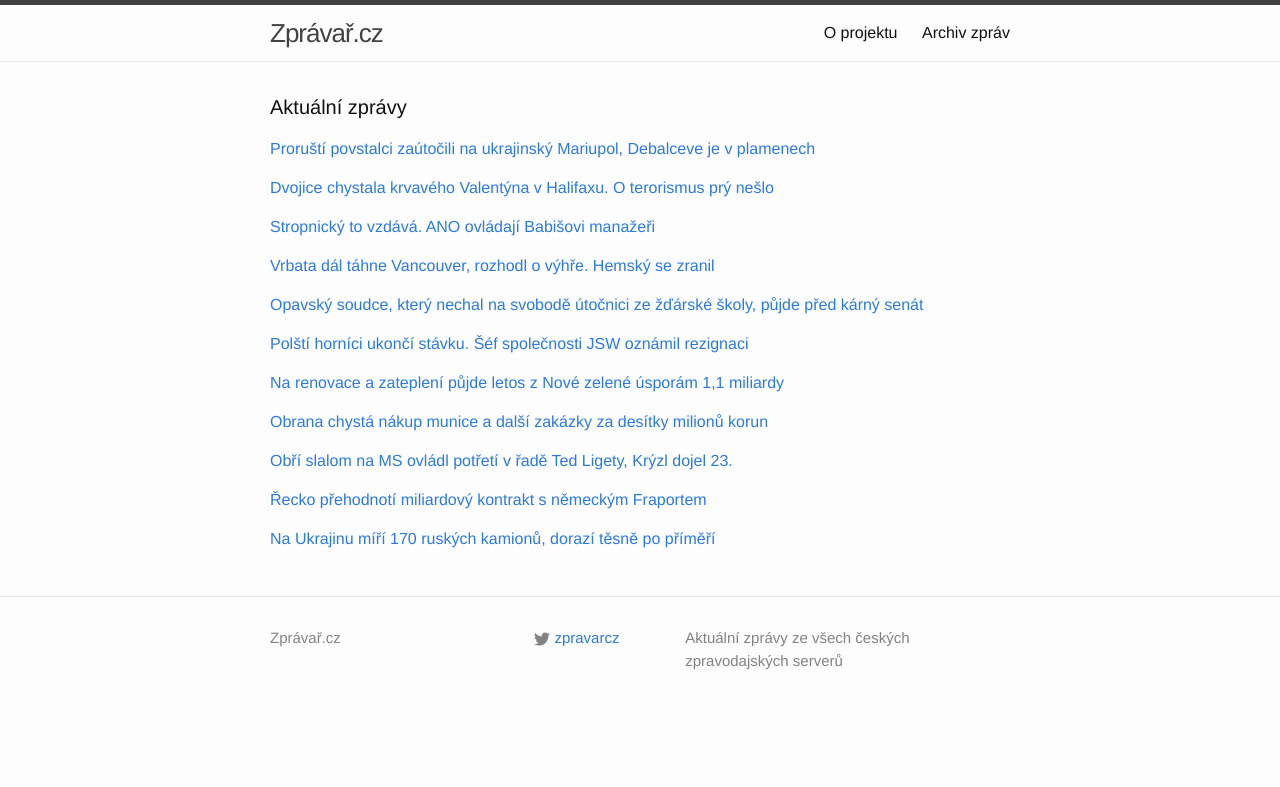
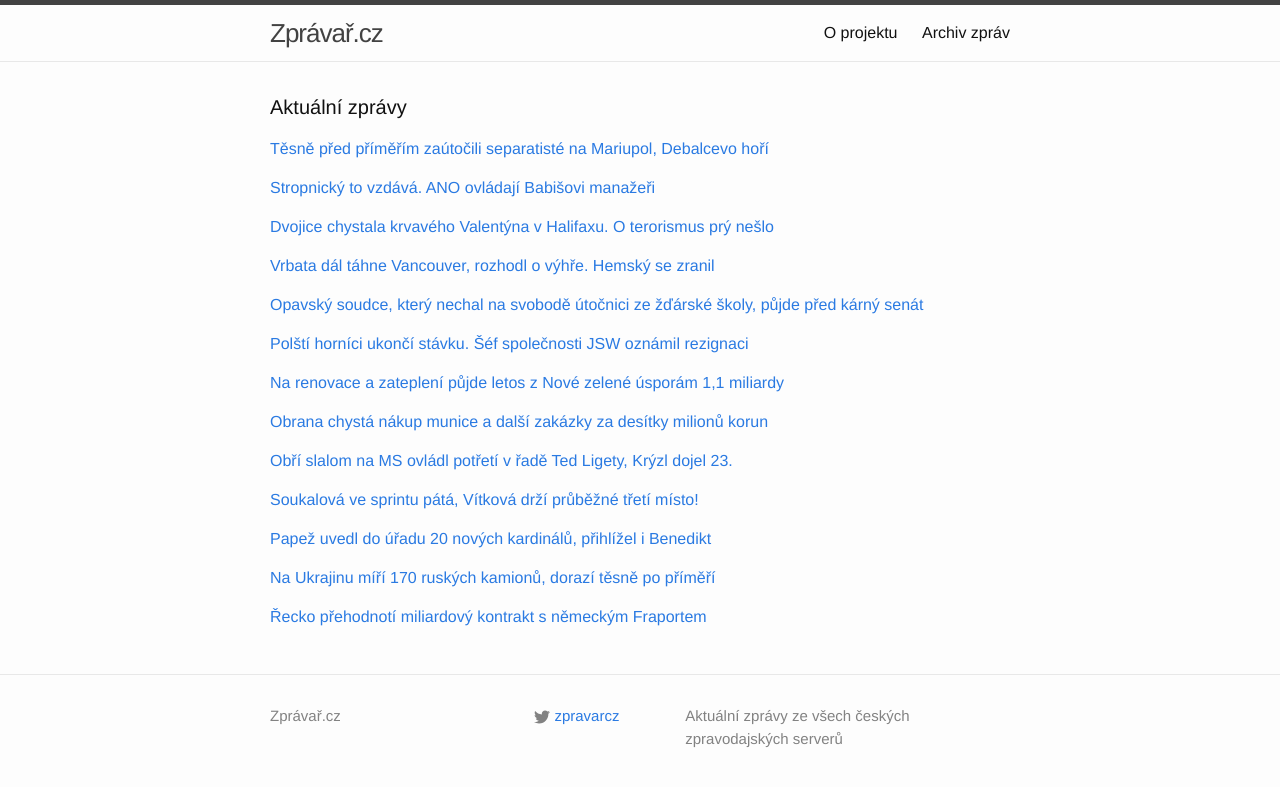
Before and after one commit to adliska/zpravar, a Jekyll site: the page built from index.html, in a window 1280 px wide. Shown: the top 787 px of the page. Built offline with Jekyll 4.4.1, drawn with Linux system fonts in a browser that asks for light colours.

Commit message:
zpravar news update

```diff
--- a/index.html
+++ b/index.html
@@ -5,9 +5,11 @@ layout: default
 <div class="home">
     <h1 class="page-heading">Aktuální zprávy</h1>
 
-<p><a href="javascript:;" onclick="toggle_visibility('zpravy0')">Proruští povstalci zaútočili na ukrajinský Mariupol, Debalceve je v plamenech</a></p>
+<p><a href="javascript:;" onclick="toggle_visibility('zpravy0')">Těsně před příměřím zaútočili separatisté na Mariupol, Debalcevo hoří</a></p>
 <div id="zpravy0" style="display:none">
 <ul>
+<li><a href=http://www.novinky.cz/zahranicni/evropa/361683-tesne-pred-primerim-zautocili-separatiste-na-mariupol-debalcevo-hori.html>Těsně před příměřím zaútočili separatisté na Mariupol, Debalcevo hoří - www.novinky.cz</a></li>
+<li><a href=http://www.ceskatelevize.cz/ct24/svet/301678-debalceve-vola-o-pomoc-cele-mesto-hori-a-hrozi-mu-naproste-zniceni/>Debalceve volá o pomoc: Celé město hoří a hrozí mu naprosté zničení - www.ceskatelevize.cz</a></li>
 <li><a href=http://zahranicni.ihned.cz/evropa-slovensko/c1-63534760-prorusti-povstalci-zautocili-na-ukrajinsky-mariupol-debalceve-je-v-plamenech>Proruští povstalci zaútočili na ukrajinský Mariupol, Debalceve je v plamenech - zahranicni.ihned.cz</a></li>
 <li><a href=http://zpravy.e15.cz/zahranicni/udalosti/povstalci-chteji-dobyt-mariupol-nez-zacne-platit-primeri-ostreluji-i-debalceve-1162960>Povstalci chtějí dobýt Mariupol, než začne platit příměří. Ostřelují i Debalceve - zpravy.e15.cz</a></li>
 <li><a href=http://www.ceskenoviny.cz/zpravy/zpravy/povstalci-den-pred-primerim-utoci-na-mariupol-debalceve-hori/1181322>Povstalci den před příměřím útočí na Mariupol, Debalceve hoří - www.ceskenoviny.cz</a></li>
@@ -29,8 +31,19 @@ layout: default
 <li><a href=http://www.novinky.cz/zahranicni/evropa/361679-porosenko-dohoda-o-ukonceni-valky-je-ohrozena.html>Porošenko: Dohoda o ukončení války je ohrožena - www.novinky.cz</a></li>
 <li><a href=http://www.novinky.cz/zahranicni/evropa/361678-rusko-predlozilo-rade-bezpecnosti-rezoluci-o-primeri-hlasovat-se-ma-v-nedeli.html>Rusko předložilo Radě bezpečnosti rezoluci o příměří, hlasovat se má v neděli - www.novinky.cz</a></li>
 </ul>
-</div><p><a href="javascript:;" onclick="toggle_visibility('zpravy1')">Dvojice chystala krvavého Valentýna v Halifaxu. O terorismus prý nešlo</a></p>
+</div><p><a href="javascript:;" onclick="toggle_visibility('zpravy1')">Stropnický to vzdává. ANO ovládají Babišovi manažeři</a></p>
 <div id="zpravy1" style="display:none">
+<ul>
+<li><a href=http://echo24.cz/a/i8cMe>Stropnický to vzdává. ANO ovládají Babišovi manažeři - echo24.cz</a></li>
+<li><a href=http://www.ceskatelevize.cz/ct24/domaci/301685-dvojkou-ano-bude-zrejme-faltynek-stropnicky-se-rozhodl-nekandidovat/>Dvojkou ANO bude zřejmě Faltýnek. Stropnický se rozhodl nekandidovat - www.ceskatelevize.cz</a></li>
+<li><a href=http://www.ceskatelevize.cz/ct24/domaci/301685-dvojkou-hnuti-ano-bude-zrejme-faltynek-stropnicky-se-rozhodl-nekandidovat/>Dvojkou hnutí ANO bude zřejmě Faltýnek. Stropnický se rozhodl nekandidovat - www.ceskatelevize.cz</a></li>
+<li><a href=http://domaci.ihned.cz/c1-63535790-martin-stropnicky-nebude-kandidovat-na-pozici-prvniho-mistopredsedy-ano>Martin Stropnický nebude kandidovat na pozici prvního místopředsedy ANO - domaci.ihned.cz</a></li>
+<li><a href=http://zpravy.e15.cz/domaci/politika/stropnicky-nebude-kandidovat-na-prvniho-mistopredsedu-ano-1162957>Stropnický nebude kandidovat na prvního místopředsedu ANO - zpravy.e15.cz</a></li>
+<li><a href=http://www.ceskenoviny.cz/zpravy/zpravy/stropnicky-nebude-kandidovat-na-prvniho-mistopredsedu-ano/1181295>Stropnický nebude kandidovat na prvního místopředsedu ANO - www.ceskenoviny.cz</a></li>
+<li><a href=http://www.denik.cz/z_domova/stropnicky-nebude-kandidovat-na-prvniho-mistopredsedu-ano-20150214.html>Stropnický nebude kandidovat na prvního místopředsedu ANO - www.denik.cz</a></li>
+</ul>
+</div><p><a href="javascript:;" onclick="toggle_visibility('zpravy2')">Dvojice chystala krvavého Valentýna v Halifaxu. O terorismus prý nešlo</a></p>
+<div id="zpravy2" style="display:none">
 <ul>
 <li><a href=http://www.ceskatelevize.cz/ct24/svet/301679-dvojice-chystala-krvaveho-valentyna-v-halifaxu-o-terorismus-pry-neslo/>Dvojice chystala krvavého Valentýna v Halifaxu. O terorismus prý nešlo - www.ceskatelevize.cz</a></li>
 <li><a href=http://www.ceskatelevize.cz/ct24/svet/301679-dvojice-chystala-krvavy-valentin-v-halifaxu-o-terorismus-pry-neslo/>Dvojice chystala krvavý Valentin v Halifaxu. O terorismus prý nešlo - www.ceskatelevize.cz</a></li>
@@ -39,17 +52,6 @@ layout: default
 <li><a href=http://www.ceskenoviny.cz/zpravy/zpravy/kanadska-policie-pry-zmarila-plan-strelby-do-davu/1181288>Kanadská policie prý zmařila plán střelby do davu - www.ceskenoviny.cz</a></li>
 <li><a href=http://zpravy.aktualne.cz/zahranici/kanadska-policie-zmarila-plan-strelby-do-davu/r~0562705cb41311e490f70025900fea04/>Kanadská policie zmařila plán střelby do davu - zpravy.aktualne.cz</a></li>
 <li><a href=http://www.novinky.cz/zahranicni/amerika/361680-kanadska-policie-zmarila-valentynsky-masakr.html>Kanadská policie zmařila valentýnský masakr - www.novinky.cz</a></li>
-</ul>
-</div><p><a href="javascript:;" onclick="toggle_visibility('zpravy2')">Stropnický to vzdává. ANO ovládají Babišovi manažeři</a></p>
-<div id="zpravy2" style="display:none">
-<ul>
-<li><a href=http://echo24.cz/a/i8cMe>Stropnický to vzdává. ANO ovládají Babišovi manažeři - echo24.cz</a></li>
-<li><a href=http://www.ceskatelevize.cz/ct24/domaci/301685-dvojkou-ano-bude-zrejme-faltynek-stropnicky-se-rozhodl-nekandidovat/>Dvojkou ANO bude zřejmě Faltýnek. Stropnický se rozhodl nekandidovat - www.ceskatelevize.cz</a></li>
-<li><a href=http://www.ceskatelevize.cz/ct24/domaci/301685-dvojkou-hnuti-ano-bude-zrejme-faltynek-stropnicky-se-rozhodl-nekandidovat/>Dvojkou hnutí ANO bude zřejmě Faltýnek. Stropnický se rozhodl nekandidovat - www.ceskatelevize.cz</a></li>
-<li><a href=http://domaci.ihned.cz/c1-63535790-martin-stropnicky-nebude-kandidovat-na-pozici-prvniho-mistopredsedy-ano>Martin Stropnický nebude kandidovat na pozici prvního místopředsedy ANO - domaci.ihned.cz</a></li>
-<li><a href=http://zpravy.e15.cz/domaci/politika/stropnicky-nebude-kandidovat-na-prvniho-mistopredsedu-ano-1162957>Stropnický nebude kandidovat na prvního místopředsedu ANO - zpravy.e15.cz</a></li>
-<li><a href=http://www.ceskenoviny.cz/zpravy/zpravy/stropnicky-nebude-kandidovat-na-prvniho-mistopredsedu-ano/1181295>Stropnický nebude kandidovat na prvního místopředsedu ANO - www.ceskenoviny.cz</a></li>
-<li><a href=http://www.denik.cz/z_domova/stropnicky-nebude-kandidovat-na-prvniho-mistopredsedu-ano-20150214.html>Stropnický nebude kandidovat na prvního místopředsedu ANO - www.denik.cz</a></li>
 </ul>
 </div><p><a href="javascript:;" onclick="toggle_visibility('zpravy3')">Vrbata dál táhne Vancouver, rozhodl o výhře. Hemský se zranil</a></p>
 <div id="zpravy3" style="display:none">
@@ -102,18 +104,33 @@ layout: default
 <li><a href=http://www.rozhlas.cz/_zprava/obri-slalom-na-ms-ovladl-potreti-v-rade-ted-ligety-kryzl-je-23--1455611>Obří slalom na MS ovládl potřetí v řadě Ted Ligety, Krýzl je 23 - www.rozhlas.cz</a></li>
 <li><a href=http://sport.aktualne.cz/ms-zlaty-hattrick-v-obrim-slalomu-pro-ligetyho-kryzl-23/r~5e74b902b3eb11e4aff10025900fea04/>MS: Zlatý hattrick v obřím slalomu pro Ligetyho, Krýzl 23. - sport.aktualne.cz</a></li>
 </ul>
-</div><p><a href="javascript:;" onclick="toggle_visibility('zpravy9')">Řecko přehodnotí miliardový kontrakt s německým Fraportem</a></p>
+</div><p><a href="javascript:;" onclick="toggle_visibility('zpravy9')">Soukalová ve sprintu pátá, Vítková drží průběžné třetí místo!</a></p>
 <div id="zpravy9" style="display:none">
+<ul>
+<li><a href=http://www.tyden.cz/rubriky/sport/zimni-sporty/soukalova-ve-sprintu-pata-vitkova-drzi-prubezne-treti-misto_333467.html>Soukalová ve sprintu pátá, Vítková drží průběžné třetí místo! - www.tyden.cz</a></li>
+<li><a href=http://sport.aktualne.cz/report-biatlon/r~723517d2b43811e4aff10025900fea04/>Soukalová dojela v Oslu pátá, Vítková sprint pokazila - sport.aktualne.cz</a></li>
+<li><a href=http://www.sportovninoviny.cz/zpravy/soukalova-byla-v-oslu-ve-sprintu-sp-pata-vitkove-nevysla-strelba/1181370>Soukalová byla v Oslu ve sprintu SP pátá, Vítkové nevyšla střelba - www.sportovninoviny.cz</a></li>
+<li><a href=http://www.denik.cz/zimni_sporty/soukalova-dobehla-ve-sprintu-pata-vitkovou-tentokrat-zradila-strelba-20150214.html>Soukalová doběhla ve sprintu pátá. Vítkovou tentokrát zradila střelba - www.denik.cz</a></li>
+</ul>
+</div><p><a href="javascript:;" onclick="toggle_visibility('zpravy10')">Papež uvedl do úřadu 20 nových kardinálů, přihlížel i Benedikt</a></p>
+<div id="zpravy10" style="display:none">
+<ul>
+<li><a href=http://zpravy.idnes.cz/papez-uvedl-do-uradu-20-novych-kardinalu-d9t-/zahranicni.aspx?c=A150214_122824_zahranicni_ert>Papež uvedl do úřadu 20 nových kardinálů, přihlížel i Benedikt - zpravy.idnes.cz</a></li>
+<li><a href=http://www.lidovky.cz/papez-frantisek-uvedl-do-uradu-20-novych-kardinalu-f77-/lide.aspx?c=A150214_121637_lide_mct>Papež František uvedl do úřadu 20 nových kardinálů  - www.lidovky.cz</a></li>
+<li><a href=http://www.ceskenoviny.cz/zpravy/zpravy/papez-frantisek-uvedl-do-uradu-20-novych-kardinalu/1181363>Papež František uvedl do úřadu 20 nových kardinálů - www.ceskenoviny.cz</a></li>
+</ul>
+</div><p><a href="javascript:;" onclick="toggle_visibility('zpravy11')">Na Ukrajinu míří 170 ruských kamionů, dorazí těsně po příměří</a></p>
+<div id="zpravy11" style="display:none">
+<ul>
+<li><a href=http://www.ceskatelevize.cz/ct24/svet/301686-na-ukrajinu-miri-170-ruskych-kamionu-dorazi-tesne-po-primeri/>Na Ukrajinu míří 170 ruských kamionů, dorazí těsně po příměří - www.ceskatelevize.cz</a></li>
+<li><a href=http://www.ceskatelevize.cz/ct24/svet/301686-na-ukrajinu-miri-170-ruskych-kamionu-prijedou-tesne-po-primeri/>Na Ukrajinu míří 170 ruských kamionů, přijedou těsně po příměří - www.ceskatelevize.cz</a></li>
+<li><a href=http://www.ceskenoviny.cz/zpravy/zpravy/na-donbas-v-nedeli-dorazi-dalsi-rusky-konvoj-s-humanitarni-pomoci/1181353>Na Donbas v neděli dorazí další ruský konvoj s humanitární pomocí - www.ceskenoviny.cz</a></li>
+</ul>
+</div><p><a href="javascript:;" onclick="toggle_visibility('zpravy12')">Řecko přehodnotí miliardový kontrakt s německým Fraportem</a></p>
+<div id="zpravy12" style="display:none">
 <ul>
 <li><a href=http://zpravy.e15.cz/byznys/doprava-a-logistika/recko-prehodnoti-miliardovy-kontrakt-s-nemeckym-fraportem-1162967>Řecko přehodnotí miliardový kontrakt s německým Fraportem - zpravy.e15.cz</a></li>
 <li><a href=http://www.ceskatelevize.cz/ct24/ekonomika/301684-fraport-recka-letiste-neziska-vlada-se-chysta-obchod-prehodnotit/>Fraport řecká letiště nezíská, vláda se chystá obchod přehodnotit - www.ceskatelevize.cz</a></li>
 <li><a href=http://www.financninoviny.cz/zpravodajstvi/zpravy/recko-chce-prehodnotit-miliardovy-kontrakt-s-nemeckym-fraportem/1181342>Řecko chce přehodnotit miliardový kontrakt s německým Fraportem - www.financninoviny.cz</a></li>
 </ul>
-</div><p><a href="javascript:;" onclick="toggle_visibility('zpravy10')">Na Ukrajinu míří 170 ruských kamionů, dorazí těsně po příměří</a></p>
-<div id="zpravy10" style="display:none">
-<ul>
-<li><a href=http://www.ceskatelevize.cz/ct24/svet/301686-na-ukrajinu-miri-170-ruskych-kamionu-dorazi-tesne-po-primeri/>Na Ukrajinu míří 170 ruských kamionů, dorazí těsně po příměří - www.ceskatelevize.cz</a></li>
-<li><a href=http://www.ceskatelevize.cz/ct24/svet/301686-na-ukrajinu-miri-170-ruskych-kamionu-prijedou-tesne-po-primeri/>Na Ukrajinu míří 170 ruských kamionů, přijedou těsně po příměří - www.ceskatelevize.cz</a></li>
-<li><a href=http://www.ceskenoviny.cz/zpravy/zpravy/na-donbas-v-nedeli-dorazi-dalsi-rusky-konvoj-s-humanitarni-pomoci/1181353>Na Donbas v neděli dorazí další ruský konvoj s humanitární pomocí - www.ceskenoviny.cz</a></li>
-</ul>
 </div></div>
```
